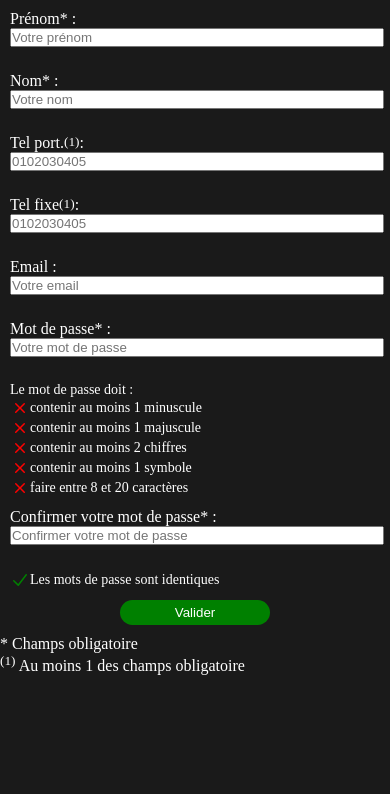
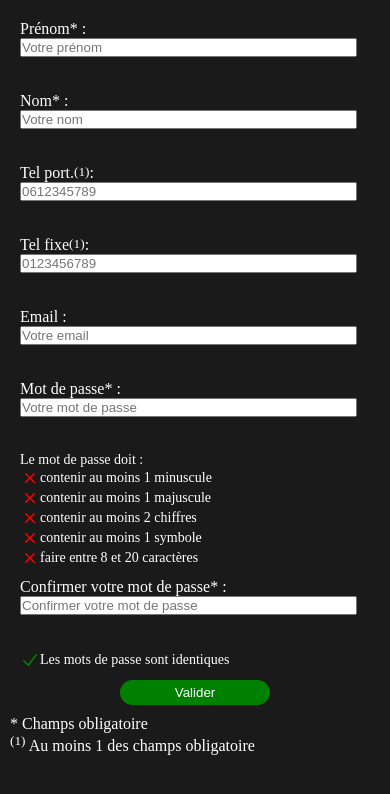
Before and after one commit to Leorio21/Formulaire, a React (Vite) app: page / in a window 390 px wide. Shown: the top 794 px of the page. Built offline with nearby package versions, Linux system fonts and the light colour scheme.

Commit message:
Feat: Mise en place CSS
CSS mobile first 320px+
Mise en page CSS Grid et FlexBox

```diff
--- a/src/App.tsx
+++ b/src/App.tsx
@@ -1,13 +1,13 @@
 import React from "react";
 import ContactForm from "./Components/Form/ContactForm";
 
-function App() {
+const App = () => {
 
 	return (
 		<div className="App">
 			<ContactForm />
 		</div>
 	);
-}
+};
 
 export default App;
--- a/src/Components/Form/Button/Button.tsx
+++ b/src/Components/Form/Button/Button.tsx
@@ -6,7 +6,19 @@ interface ButtonProps {
     bgColor: string
     color: string
     type?: "submit" | "reset" | "button"
+	gridPosition?: string
 }
+
+interface GridProps {
+	gridPosition: string
+}
+
+const Container = styled.div<GridProps>`
+	width: 100%;
+    display: flex;
+    justify-content: center;
+	grid-area: ${props => props.gridPosition}
+`;
 
 const FormButton = styled.button<ButtonProps>`
     width: 150px;
@@ -17,10 +29,12 @@ const FormButton = styled.button<ButtonProps>`
     background-color: ${props => props.bgColor};
 `;
 
-const Button = ({label, bgColor, color, type}: ButtonProps) => {
+const Button = ({label, bgColor, color, type, gridPosition = ""}: ButtonProps) => {
 
 	return (
-		<FormButton type={type} bgColor={bgColor} color={color} >{label}</FormButton>
+		<Container gridPosition={gridPosition}>
+			<FormButton type={type} bgColor={bgColor} color={color} >{label}</FormButton>
+		</Container>
 	);
 };
 
--- a/src/Components/Form/ContactForm.tsx
+++ b/src/Components/Form/ContactForm.tsx
@@ -8,6 +8,7 @@ import styled from "styled-components";
 import PasswordCheck from "./PasswordCheck/PasswordCheck";
 import Button from "./Button/Button";
 import PasswordConfirm from "./PasswordConfirm/PasswordConfirm";
+import { devices } from "../../Styles/Styles";
 
 const schemaValidation = yup.object().shape({
 	firstName: yup.string()
@@ -48,15 +49,43 @@ const schemaValidation = yup.object().shape({
 		.matches( /[0-9].*[0-9]/, "Il faut au moins 2 chiffres")
 		.matches( /[\W]/, "Il faut au moins 1 symbole"),
 	confirmPassword: yup.string()
+		.required("Ce champ est obligatoire")
 		.oneOf([yup.ref("password")], "Les mot de passe ne correspondent pas"),
 }, [["homePhone", "mobilePhone"]]);
+
+const Container = styled.div`
+	padding: 10px;
+	width: calc(100% - 20px);
+	max-width: 1440px;
+	display: flex;
+	flex-direction: column;
+	align-items: flex-start;
+	@media screen and ${devices.desktopL} {
+		margin: auto;
+	}
+`;
 
 const Form = styled.form`
 	padding: 10px;
 	display: flex;
-	flex-direction: column;
+	width: calc(100% - 20px);
+	flex-flow: row wrap;
 	justify-content: center;
 	align-items: center;
+	@media screen and ${devices.tablette} {
+		display: grid;
+		grid-template-columns: 50% 50%;
+		grid-template-areas:
+			"input1 input2"
+			"input3 input4"
+			"input5 ."
+			"input6 input7"
+			"passCheck passConfirm"
+			"button button";
+		column-gap: 10px;
+		row-gap: 10px;
+		align-items: start;
+	}
 `;
 
 const Footer = styled.div`
@@ -65,20 +94,16 @@ const Footer = styled.div`
 	justify-content: flex-start;
 `;
 
-const FooterItem = styled.span`
-
-`;
-
 const onFormSubmit = (data: IFormValues) => {
 	console.log(data);
 };
 
 const ContactForm = () => {
 
-	const { register, handleSubmit, control, formState: { errors } } = useForm<IFormValues>({resolver: yupResolver(schemaValidation)});
+	const { register, handleSubmit, control, formState: { errors } } = useForm<IFormValues>({defaultValues: { password: "", confirmPassword: "" }, resolver: yupResolver(schemaValidation)});
 
 	return (
-		<>
+		<Container>
 			<Form onSubmit={handleSubmit(onFormSubmit)}>
 				<LabeledInput
 					label="Prénom* :"
@@ -89,6 +114,7 @@ const ContactForm = () => {
 					placeHolder={"Votre prénom"}
 					error={errors.firstName?.message}
 					required={true}
+					gridPosition={"input1"}
 				/>
 				<LabeledInput
 					label="Nom* :"
@@ -99,6 +125,7 @@ const ContactForm = () => {
 					placeHolder={"Votre nom"}
 					error={errors.lastName?.message}
 					required={true}
+					gridPosition={"input2"}
 				/>
 				<LabeledInput
 					label="Tel port.<sup>(1)</sup> :"
@@ -106,9 +133,10 @@ const ContactForm = () => {
 					id={"mobilePhone"}
 					type={"text"}
 					name={"mobilePhone"}
-					placeHolder={"0102030405"}
+					placeHolder={"0612345789"}
 					error={errors.mobilePhone?.message}
 					required={true}
+					gridPosition={"input3"}
 				/>
 				<LabeledInput
 					label="Tel fixe<sup>(1)</sup>:"
@@ -116,9 +144,10 @@ const ContactForm = () => {
 					id={"homePhone"}
 					type={"text"}
 					name={"homePhone"}
-					placeHolder={"0102030405"}
+					placeHolder={"0123456789"}
 					error={errors.homePhone?.message}
 					required={true}
+					gridPosition={"input4"}
 				/>
 				<LabeledInput
 					label="Email :"
@@ -129,6 +158,7 @@ const ContactForm = () => {
 					placeHolder={"Votre email"}
 					error={errors.email?.message}
 					required={true}
+					gridPosition={"input5"}
 				/>
 				<LabeledInput
 					label="Mot de passe* :"
@@ -139,8 +169,9 @@ const ContactForm = () => {
 					placeHolder={"Votre mot de passe"}
 					error={errors.password?.message}
 					required={true}
+					gridPosition={"input6"}
 				/>
-				<PasswordCheck control={control} name={"password"} />
+				<PasswordCheck control={control} name={"password"} gridPosition={"passCheck"} />
 				<LabeledInput
 					label="Confirmer votre mot de passe* :"
 					register={register}
@@ -150,15 +181,16 @@ const ContactForm = () => {
 					placeHolder={"Confirmer votre mot de passe"}
 					error={errors.confirmPassword?.message}
 					required={true}
+					gridPosition={"input7"}
 				/>
-				<PasswordConfirm control={control} name={"password"} nameConfirm={"confirmPassword"} />
-				<Button label={"Valider"} bgColor={"green"} color={"white"} type={"submit"} />
+				<PasswordConfirm control={control} name={"password"} nameConfirm={"confirmPassword"} gridPosition={"passConfirm"} />
+				<Button label={"Valider"} bgColor={"green"} color={"white"} type={"submit"} gridPosition={"button"}/>
 			</Form>
 			<Footer>
-				<FooterItem>* Champs obligatoire</FooterItem>
-				<FooterItem><sup>(1)</sup> Au moins 1 des champs obligatoire</FooterItem>
+				<span>* Champs obligatoire</span>
+				<span><sup>(1)</sup> Au moins 1 des champs obligatoire</span>
 			</Footer>
-		</>
+		</Container>
 	);
 };
 
--- a/src/Components/Form/LabeledInput/LabeledInput.tsx
+++ b/src/Components/Form/LabeledInput/LabeledInput.tsx
@@ -14,14 +14,20 @@ interface LabeledInputProps {
 	error?: string
     required: boolean
 	revelation?: boolean
+	gridPosition?: string
 }
 
-const Label = styled.label`
+interface GridProps {
+	gridPosition: string
+}
+
+const Label = styled.label<GridProps>`
 	display: flex;
 	flex-direction: column;
 	align-items: flex-start;
 	color: white;
 	width: 100%;
+	grid-area: ${props => props.gridPosition};
 `;
 
 const Title = styled.span`
@@ -31,24 +37,22 @@ const Title = styled.span`
 const Error = styled.span`
 	color: red;
 	height: 25px;
-	padding-left: 10px;
+	padding: 5px 0px 5px 10px;
 	font-weight: bold;
 	font-size: 12px;
 	text-align: left;
 `;
 
 const Input = styled.input`
-	width: 100%;
+	width: 95%;
 `;
 
-const LabeledInput = ({id, type, name, label, placeHolder, register, error, required}: LabeledInputProps) => {
+const LabeledInput = ({id, type, name, label, placeHolder, register, error, required, gridPosition = ""}: LabeledInputProps) => {
 	return (
-		<>
-			<Label htmlFor={id}><Title>{parse(label)}</Title>
-				<Input id={id} type={type} {...register(name, { required })} placeholder={placeHolder} ></Input>
-			</Label>
+		<Label htmlFor={id} gridPosition={gridPosition} ><Title>{parse(label)}</Title>
+			<Input id={id} type={type} {...register(name, { required })} placeholder={placeHolder} ></Input>
 			<Error>{error}</Error>
-		</>
+		</Label>
 	);
 };
 
--- a/src/Components/Form/PasswordCheck/PasswordCheck.tsx
+++ b/src/Components/Form/PasswordCheck/PasswordCheck.tsx
@@ -7,15 +7,21 @@ import styled from "styled-components";
 interface PasswordCheckProps<T extends FieldValues>{
     name: Path<T>
     control: Control<T>
+	gridPosition?: string
 }
 
-const Container = styled.div`
+interface GridProps {
+	gridPosition: string
+}
+
+const Container = styled.div<GridProps>`
 	display: flex;
 	flex-direction: column;
 	align-items: flex-start;
 	font-size: 14px;
 	margin-bottom: 10px;
 	width: 100%;
+	grid-area: ${props => props.gridPosition};
 `;
 
 const CheckLine = styled.span`
@@ -23,7 +29,7 @@ const CheckLine = styled.span`
 	align-items: center;
 `;
 
-const passwordCheck = <T extends FieldValues>({name, control}: PasswordCheckProps<T>) => {
+const passwordCheck = <T extends FieldValues>({name, control, gridPosition = ""}: PasswordCheckProps<T>) => {
 
 	const password = useWatch({ control, name });
 	const iconSize = 20;
@@ -31,7 +37,7 @@ const passwordCheck = <T extends FieldValues>({name, control}: PasswordCheckProp
 	const iconXColor = "red";
 
 	return (
-		<Container>
+		<Container gridPosition={gridPosition}>
 			<span>Le mot de passe doit :</span>
 			<CheckLine>{password?.match(/[a-z]/) ? <CheckIcon color={iconCheckColor} height={iconSize} />:<XMarkIcon color={iconXColor} height={iconSize} />} contenir au moins 1 minuscule</CheckLine>
 			<CheckLine>{password?.match(/[A-Z]/) ? <CheckIcon color={iconCheckColor} height={iconSize} />:<XMarkIcon color={iconXColor} height={iconSize} />} contenir au moins 1 majuscule</CheckLine>
--- a/src/Components/Form/PasswordConfirm/PasswordConfirm.tsx
+++ b/src/Components/Form/PasswordConfirm/PasswordConfirm.tsx
@@ -8,15 +8,21 @@ interface PasswordConfirmProps<T extends FieldValues>{
     name: Path<T>
     nameConfirm: Path<T>
     control: Control<T>
+	gridPosition?: string
 }
 
-const Container = styled.div`
+interface GridProps {
+	gridPosition: string
+}
+
+const Container = styled.div<GridProps>`
 	display: flex;
 	flex-direction: column;
 	align-items: flex-start;
 	font-size: 14px;
 	margin-bottom: 10px;
 	width: 100%;
+	grid-area: ${props => props.gridPosition};
 `;
 
 const CheckLine = styled.span`
@@ -24,7 +30,7 @@ const CheckLine = styled.span`
 	align-items: center;
 `;
 
-const PasswordConfirm = <T extends FieldValues>({name, nameConfirm, control}: PasswordConfirmProps<T>) => {
+const PasswordConfirm = <T extends FieldValues>({name, nameConfirm, control, gridPosition = ""}: PasswordConfirmProps<T>) => {
 
 	const password = useWatch({name, control});
 	const passwordConfirm = useWatch({name: nameConfirm, control});
@@ -33,7 +39,7 @@ const PasswordConfirm = <T extends FieldValues>({name, nameConfirm, control}: Pa
 	const iconXColor = "red";
 
 	return (
-		<Container>
+		<Container gridPosition={gridPosition}>
 			{password === passwordConfirm ? <CheckLine><CheckIcon color={iconCheckColor} height={iconSize} /> Les mots de passe sont identiques</CheckLine>:<CheckLine><XMarkIcon color={iconXColor} height={iconSize} /> Les mots de passe ne sont pas identiques</CheckLine>}
 		</Container>
 	);
--- a/src/Styles/Styles.tsx
+++ b/src/Styles/Styles.tsx
@@ -2,8 +2,7 @@ export const theme = {
 	primaryColor: "rgb(255, 125, 0)",
 };
 
-export const mediaQueries = {
-	telMinWidth: "320px",
-	tabletteMinWidth: "576px",
-	desktopMinWidth: "991px",
+export const devices = {
+	tablette: "(min-width: 768px)",
+	desktopL: "(min-width: 1440px)",
 };
--- a/src/main.tsx
+++ b/src/main.tsx
@@ -1,10 +1,8 @@
-import React from 'react'
-import ReactDOM from 'react-dom/client'
-import App from './App'
-import './index.css'
+import React from "react";
+import ReactDOM from "react-dom/client";
+import App from "./App";
+import "./index.css";
 
-ReactDOM.createRoot(document.getElementById('root') as HTMLElement).render(
-  <React.StrictMode>
-    <App />
-  </React.StrictMode>
-)
+ReactDOM.createRoot(document.getElementById("root") as HTMLElement).render(
+	<App />
+);
```
